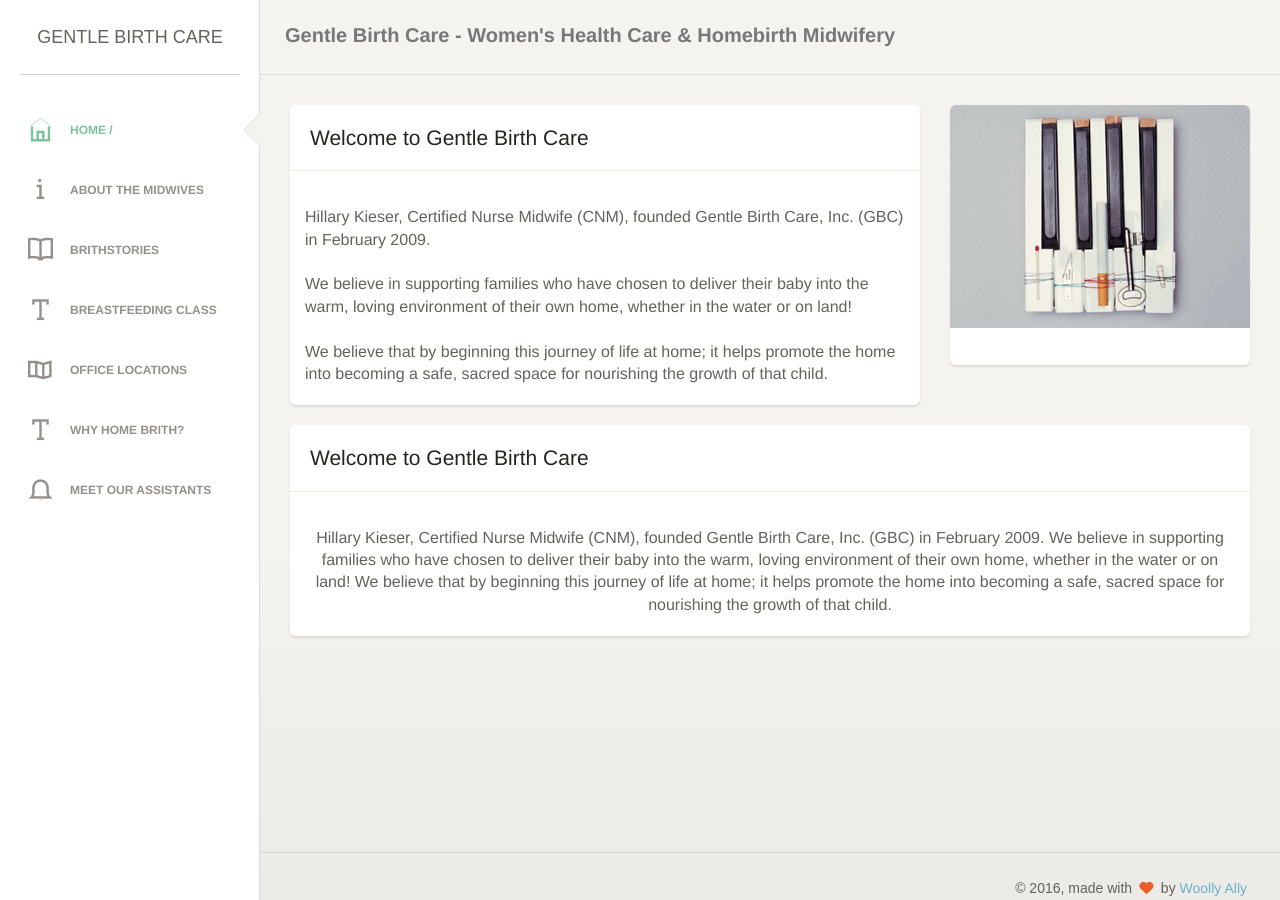
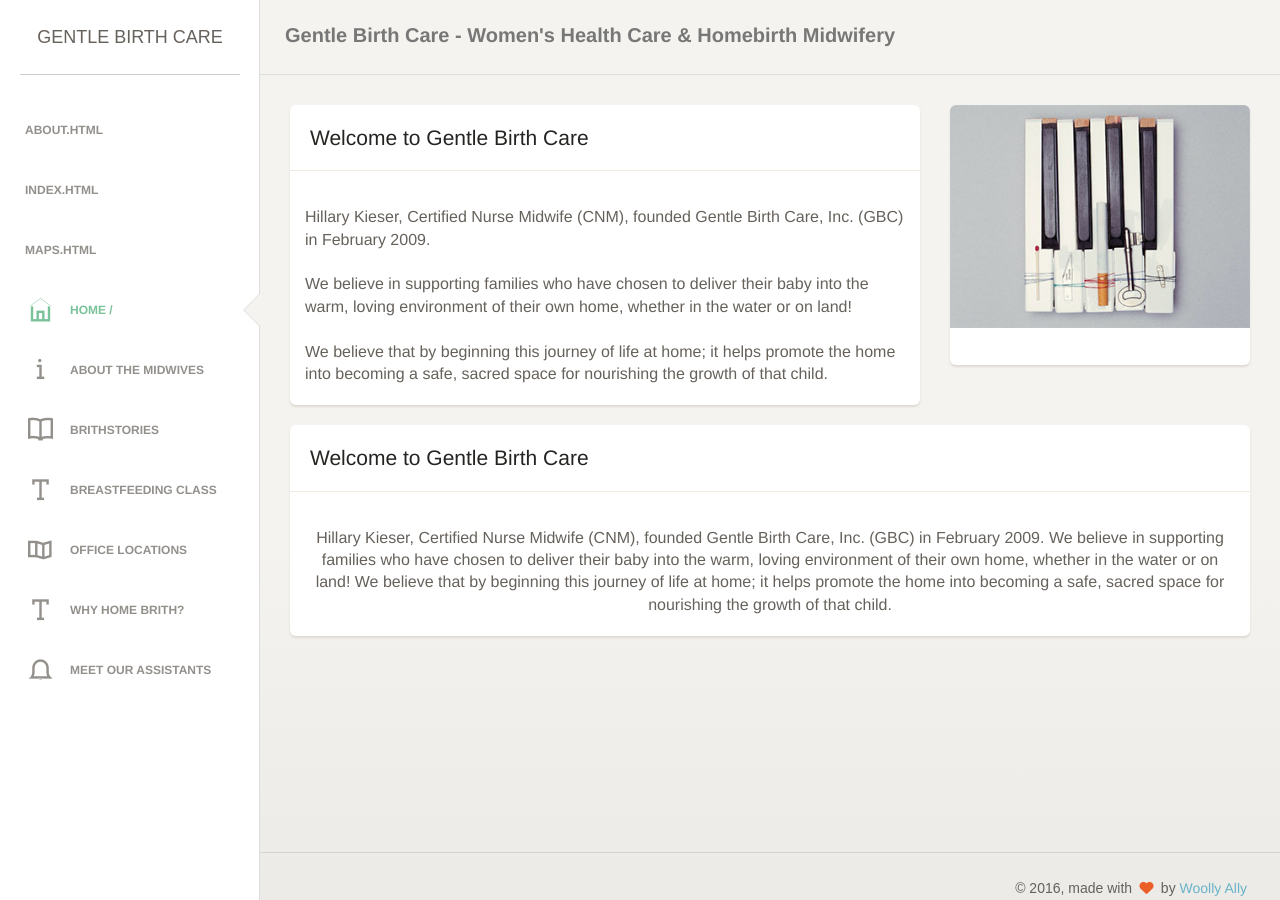
Before and after one commit to WoollyAlly/GentleBirthCare, a Jekyll site: the page built from index.html, in a window 1280 px wide. Built offline with Jekyll 4.4.1, drawn with Linux system fonts in a browser that asks for light colours; nearby versions of some CDN libraries; some web fonts are replaced.

Commit message:
Updated '/_layouts/default.html' via CloudCannon

```diff
--- a/_layouts/default.html
+++ b/_layouts/default.html
@@ -52,6 +52,17 @@
             </div>
 
             <ul class="nav">
+
+  {% for page in site.pages %}
+
+                <li>
+                    <a href={{page.url}}>
+                        <i class=page.icon></i>
+                        <p>{{page.name}}</p>
+                    </a>
+                </li>
+  {% endfor %}
+
                 <li class="active">
                     <a href="/">
                         <i class="ti-home"></i>
```
